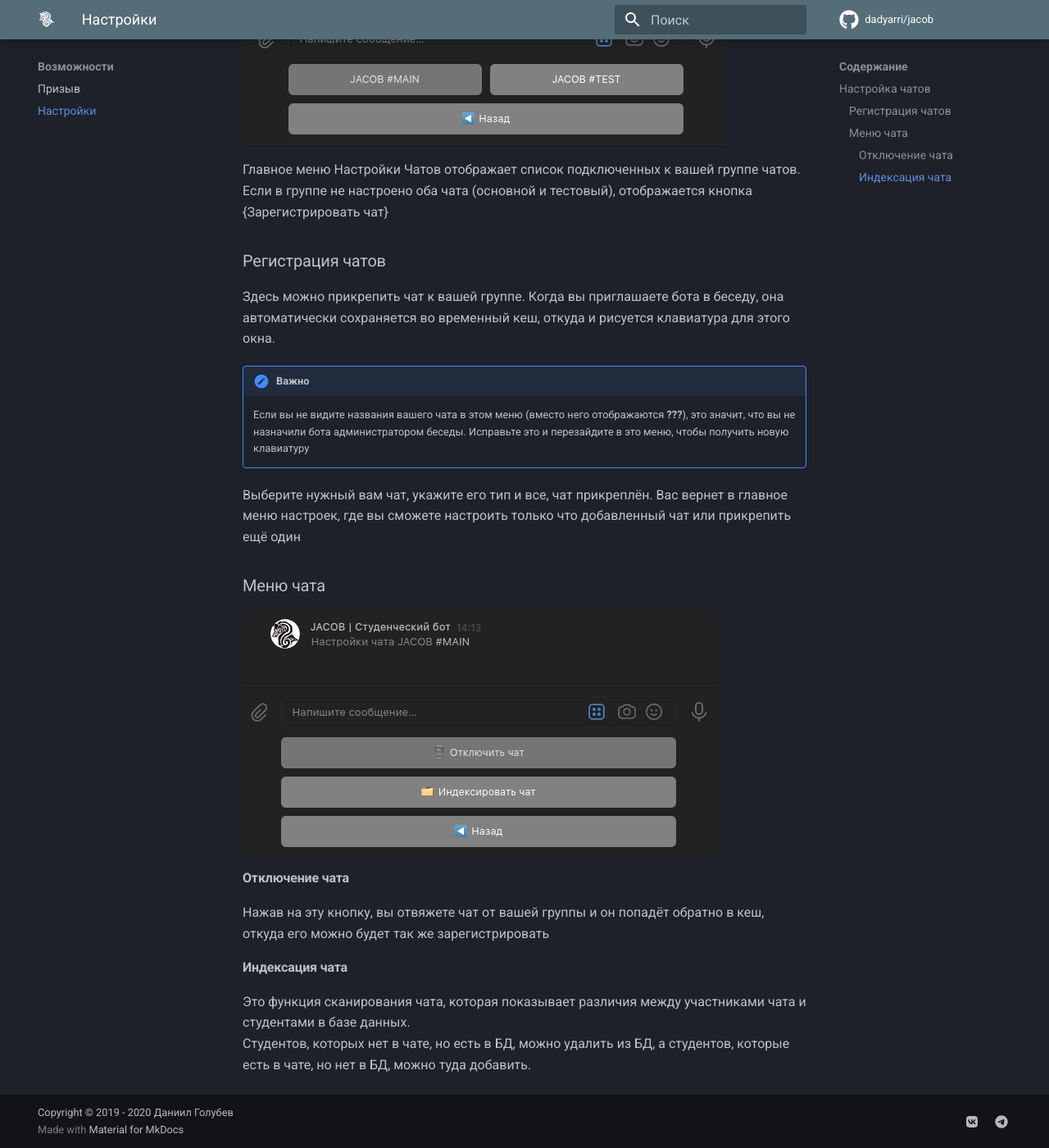
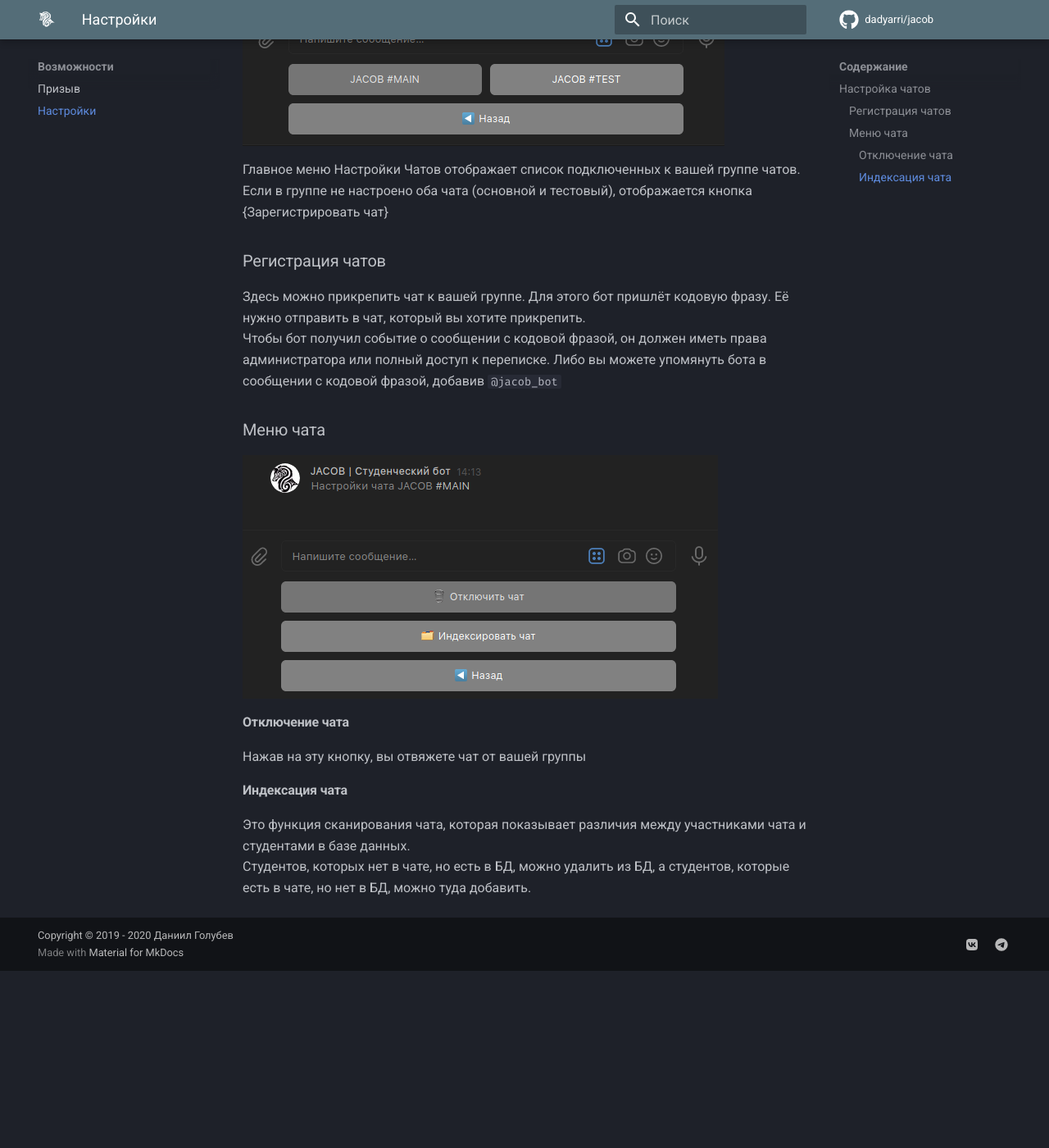
Before and after one commit to uni-jacob/jacob, an MkDocs documentation site: the page built from docs/functions/settings.md, in a window 1280 px wide and 1400 px high, scrolled down 465 px. Shown: the whole window at 82% size. Built offline with MkDocs 1.6.1 and Material for MkDocs 9.7.7, drawn with Linux system fonts in a browser that asks for light colours; comment, search, counter and statistics services are not loaded; after the commit the page ends 1649 px from its top, so only the background shows below that.

Commit message:
:memo: Describe new chat registering system.

```diff
--- a/docs/functions/settings.md
+++ b/docs/functions/settings.md
@@ -11,12 +11,8 @@
 
 ### Регистрация чатов
 
-Здесь можно прикрепить чат к вашей группе. Когда вы приглашаете бота в беседу, она автоматически сохраняется во временный кеш, откуда и рисуется клавиатура для этого окна.
-!!! important "Важно"
-    Если вы не видите названия вашего чата в этом меню (вместо него отображаются **???**), это значит, что вы не назначили бота администратором беседы. Исправьте это и перезайдите в это меню, чтобы получить новую клавиатуру
-
-Выберите нужный вам чат, укажите его тип и все, чат прикреплён. Вас вернет в главное меню настроек, где вы сможете настроить только что добавленный чат или прикрепить ещё один
-
+Здесь можно прикрепить чат к вашей группе. Для этого бот пришлёт кодовую фразу. Её нужно отправить в чат, который вы хотите прикрепить.
+Чтобы бот получил событие о сообщении с кодовой фразой, он должен иметь права администратора или полный доступ к переписке. Либо вы можете упомянуть бота в сообщении с кодовой фразой, добавив `@jacob_bot`
 
 ### Меню чата
 
@@ -24,7 +20,7 @@
 
 #### Отключение чата
 
-Нажав на эту кнопку, вы отвяжете чат от вашей группы и он попадёт обратно в кеш, откуда его можно будет так же зарегистрировать
+Нажав на эту кнопку, вы отвяжете чат от вашей группы
 
 #### Индексация чата
 
```
